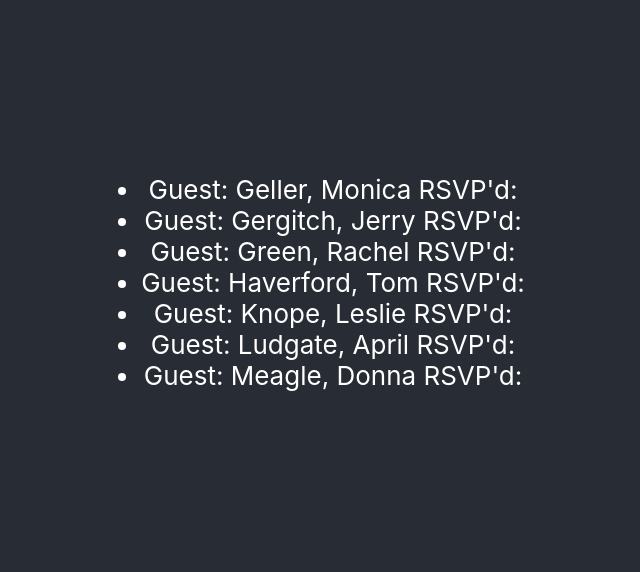
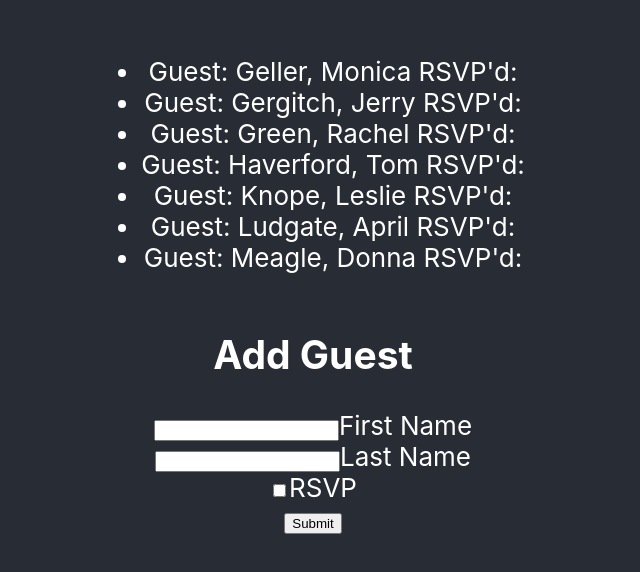
Before and after one commit to markchoward7/galvanize-guest-list-react-app, a React (Create React App) app in the folder my_app_name/: page / in a window 1280 px wide. Shown: the part 118-690 px from the top of the page, without its empty margins (327-967 px from the left). Built offline with nearby package versions, Linux system fonts and the light colour scheme.

Commit message:
4_AddGuest

```diff
--- a/my_app_name/src/App.js
+++ b/my_app_name/src/App.js
@@ -1,4 +1,5 @@
 import React from 'react';
+import ReactDOM from 'react-dom'
 import './App.css';
 
 import GuestList from './GuestList'
@@ -25,9 +26,30 @@ function App() {
     <div className="App">
       <header className="App-header">
         <GuestList listOfGuests={guests} />
+        <h2>Add Guest</h2>
+        <form>
+          <input type="text" name="firstName" id="firstName" />First Name
+          <br /><input type="text" name="lastName" id="lastName" />Last Name
+          <br /><input type="checkbox" name="rsvp" id="rsvp" />RSVP
+          <br /><button onClick={AddGuest}>Submit</button>
+        </form>
       </header>
     </div>
   );
 }
 
+function AddGuest(event) {
+  event.preventDefault()
+  let newGuest = {}
+  newGuest.firstName = document.getElementById("firstName").value
+  newGuest.lastName = document.getElementById("lastName").value
+  if (document.getElementById("rsvp").value === "on") {
+    newGuest.rsvp = true
+  } else {
+    newGuest.rsvp = false
+  }
+  guests.push(newGuest)
+  ReactDOM.render(App(), document.getElementById("root"))
+}
+
 export default App;
```
